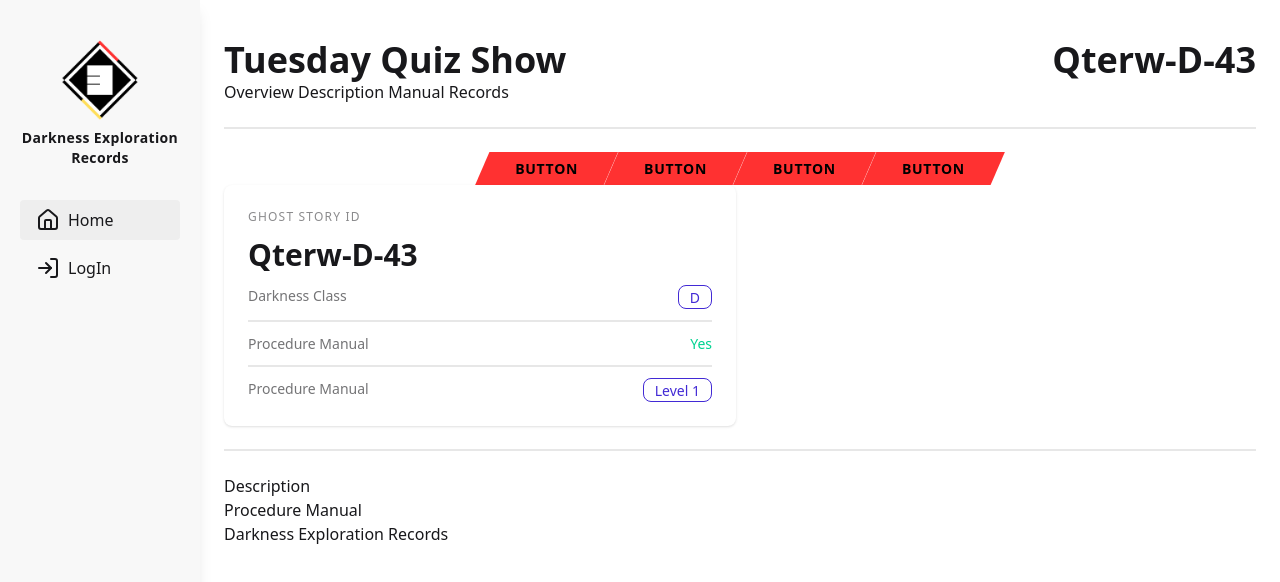
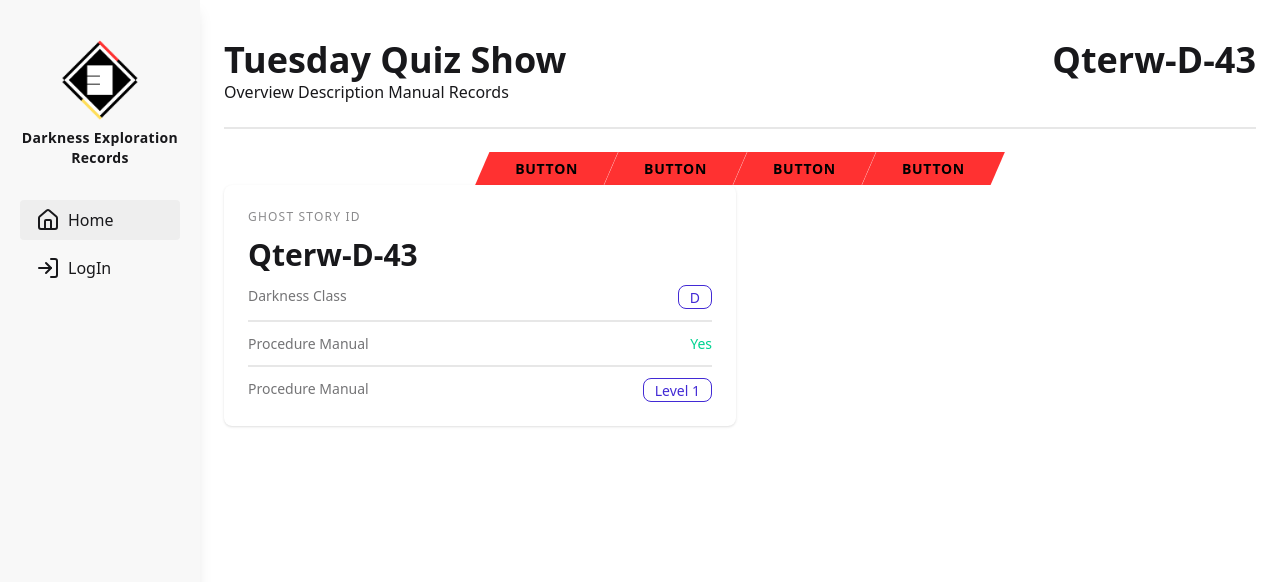
Before and after one commit to nravesz/DarknessExplorationRecord, a React app in the folder frontend/: page / in a window 1280 px wide. Shown: the top 582 px of the page. Built offline with nearby package versions, Linux system fonts and the light colour scheme; the HTML template or start-up script is replaced by a standard one.

Commit message:
style: improve style for the filesummary

```diff
--- a/frontend/src/features/ghost-story/GhostStory.tsx
+++ b/frontend/src/features/ghost-story/GhostStory.tsx
@@ -17,13 +17,6 @@ function GhostStory() {
 
 		<FileSummary />
 
-		<div className="divider"></div>
-
-		<div>Description</div>
-
-		<div>Procedure Manual </div>
-
-		<div>Darkness Exploration Records</div>
 	</div>);
 }
 
```
